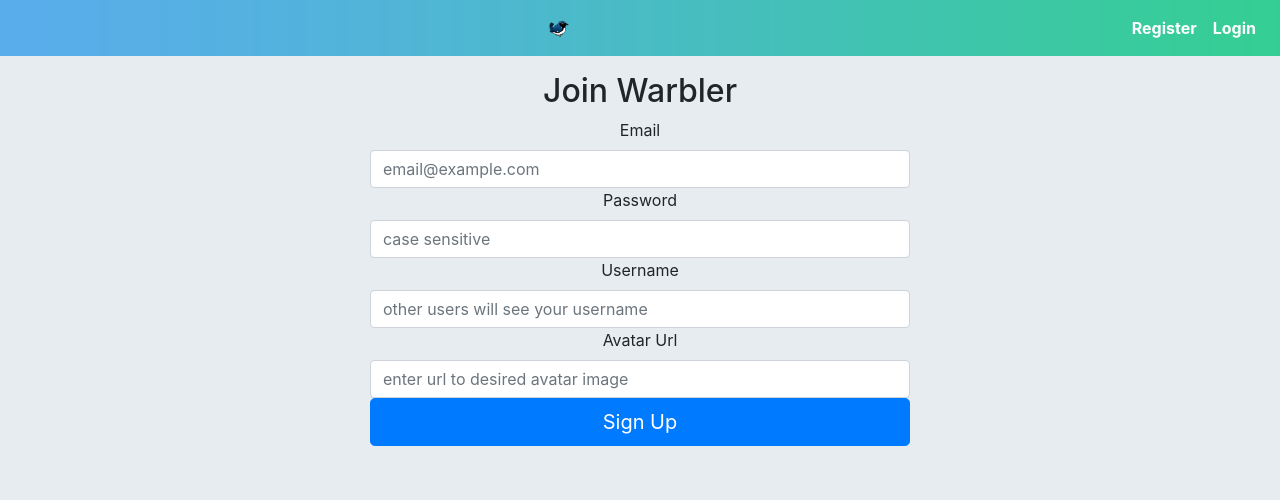
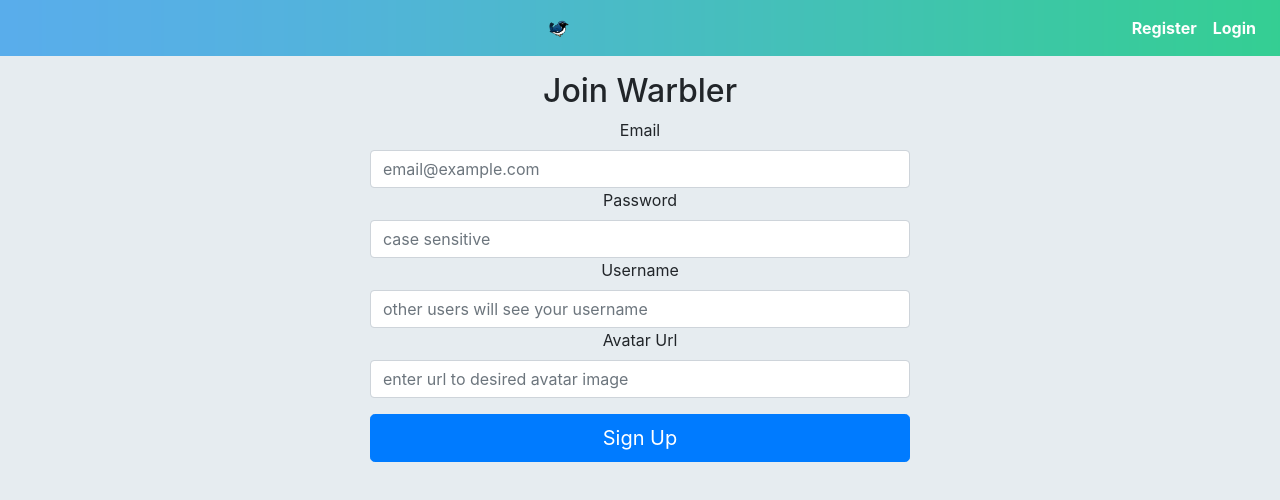
Before and after one commit to nicholasherrick/warbler, a React (Create React App) app in the folder client/: page /register in a window 1280 px wide. Shown: the top 500 px of the page. Built offline with nearby package versions, Linux system fonts and the light colour scheme.

Commit message:
added margin-top to btn class, added username to user aside

```diff
--- a/client/src/components/UserAside.js
+++ b/client/src/components/UserAside.js
@@ -13,6 +13,7 @@ const UserAside = ({ profileImageUrl, username }) => {
             width='200'
             height='200'
           />
+          <small>@{username}</small>
         </div>
       </div>
     </aside>
--- a/client/src/index.css
+++ b/client/src/index.css
@@ -80,6 +80,10 @@ ul.nav.navbar-nav li {
   margin: 2px 30px 10px 10px;
 }
 
+.btn {
+  margin-top: 1rem;
+}
+
 .btn:hover {
   cursor: pointer;
 }
```
